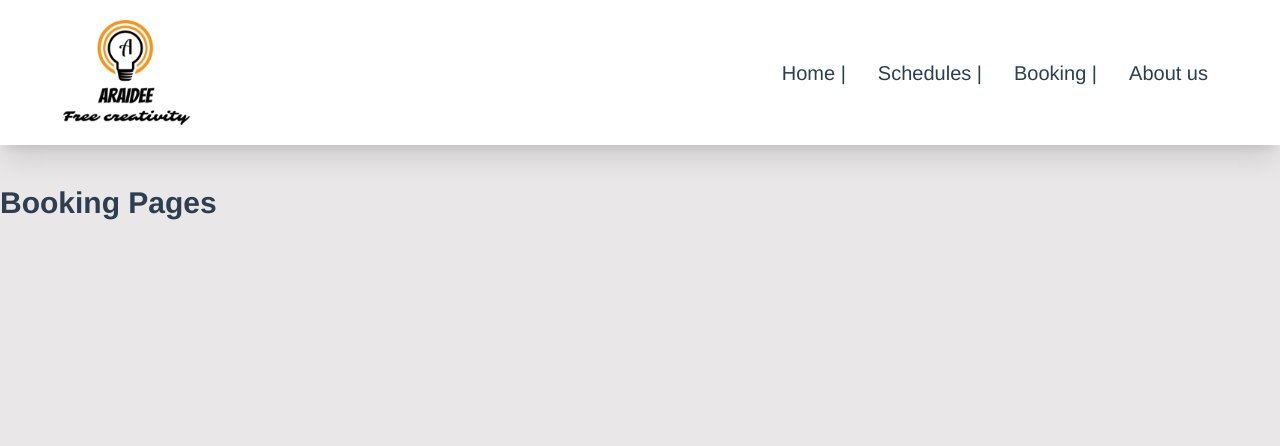
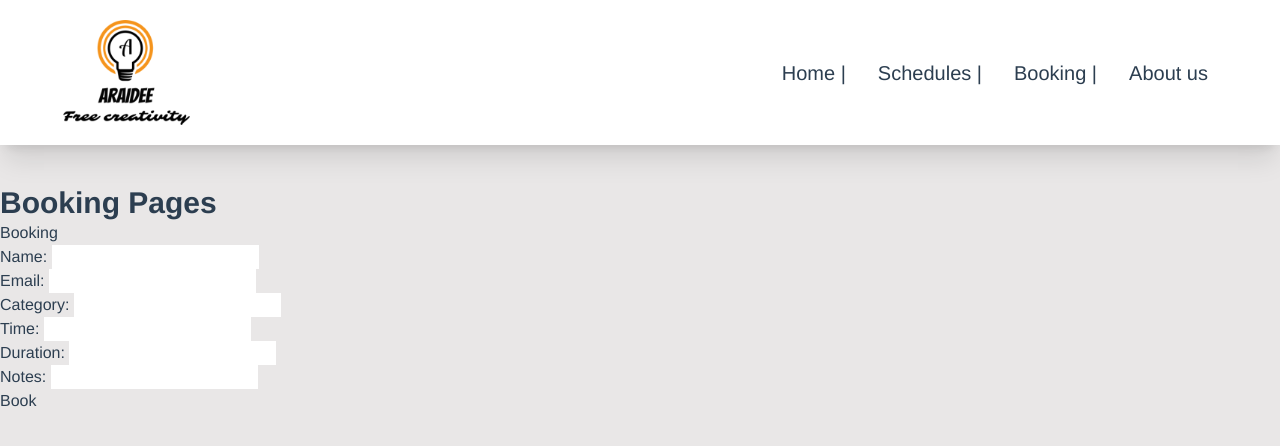
Before and after one commit to Araidee/OASIP-KP-5, a Vue app in the folder front-end/frontkp5/: page /booking in a window 1280 px wide. Shown: the top 446 px of the page. Built offline with nearby package versions, Linux system fonts and the light colour scheme; the HTML template or start-up script is replaced by a standard one.

Commit message:
update bookingPage

```diff
--- a/front-end/frontkp5/src/components/AddEvent.vue
+++ b/front-end/frontkp5/src/components/AddEvent.vue
@@ -19,6 +19,15 @@ const eventDuration = ref('')
         Time: <input type="text" v-model="eventStartTime"><br>
         Duration: <input type="number" v-model="eventDuration"><br>
         Notes: <input type="text" v-model="eventNotes"><br>
+        <button @click="$emit('addEvent',{
+            bookingEmail: bookingEmail,
+            bookingName: bookingName,
+            eventStartTime: eventStartTime,
+            eventNotes: eventNotes,
+            eventCategory: eventCategory,
+            eventDuration: eventDuration
+            })
+            ">Book</button>
     </div>
 </div>
 </template>
--- a/front-end/frontkp5/src/views/Booking.vue
+++ b/front-end/frontkp5/src/views/Booking.vue
@@ -1,5 +1,6 @@
 <script setup>
 import { ref } from 'vue'
+import AddEvent from '../components/AddEvent.vue';
 //POST
 const createNewEvent = async (newEvent) => {
   const res = await fetch('http://localhost:5000/events', {
@@ -21,6 +22,7 @@ const createNewEvent = async (newEvent) => {
 <template>
     <div>
         <h1 class="text-3xl font-bold">Booking Pages</h1>
+        <AddEvent/>
     </div>
 </template>
 
```
